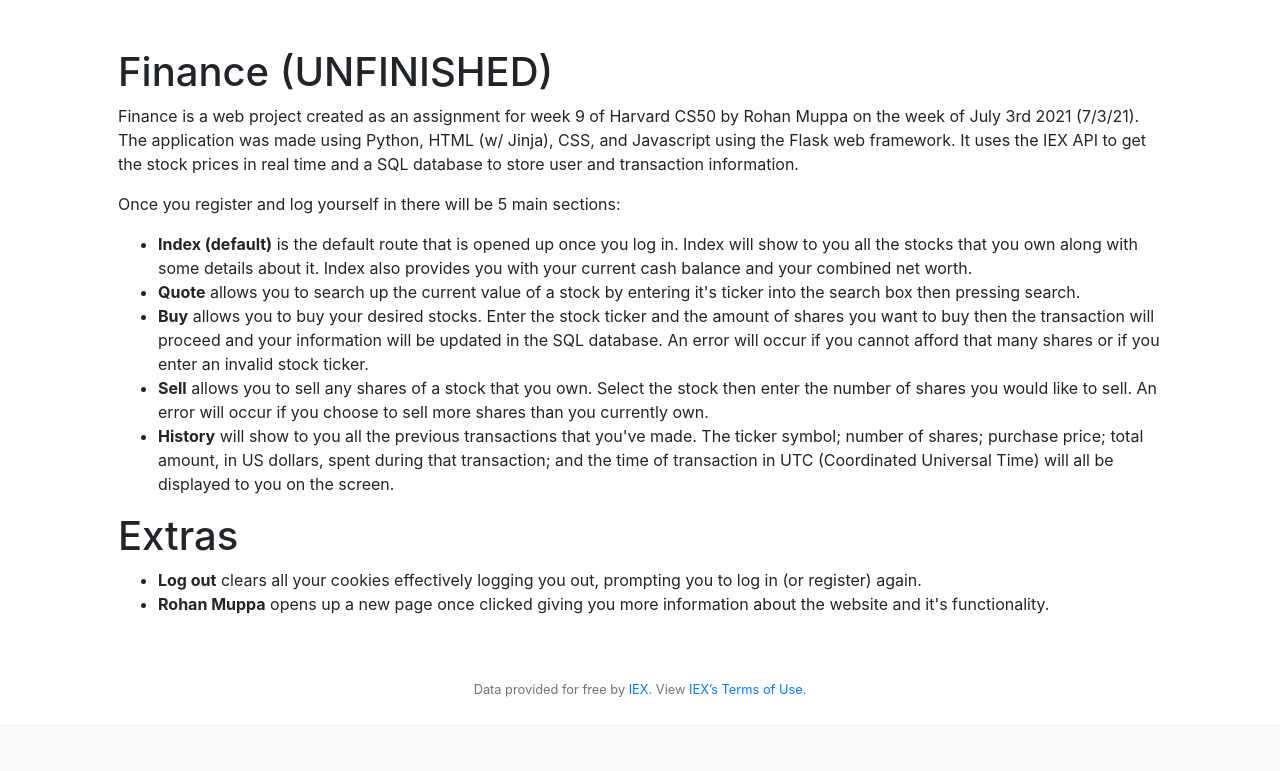
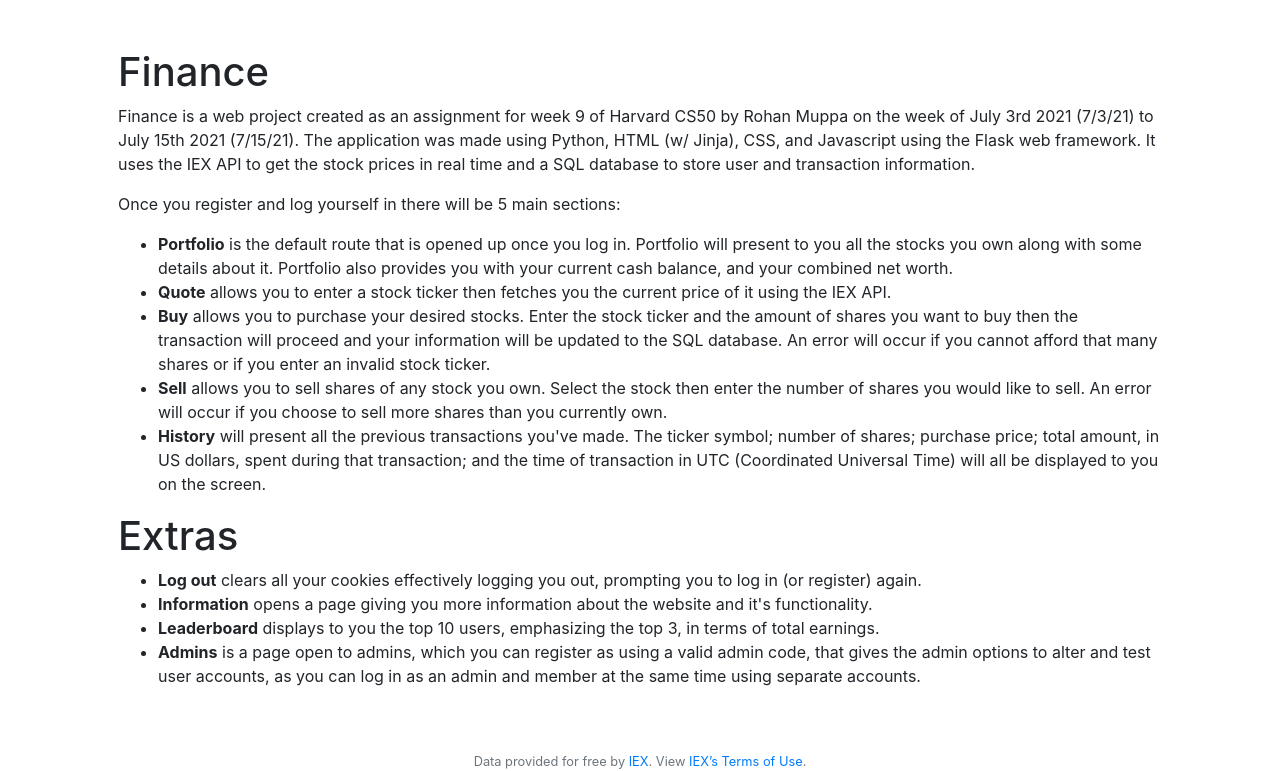
Before and after one commit to RohanMuppa/Finance, a Flask app: page /information in a window 1280 px wide. Shown: the part 76-847 px from the top of the page. Before the commit the page ends 773 px from the top, so only its background shows below. Run offline with Flask 2, Linux system fonts and the light colour scheme; a user stored in the database is signed in; some libraries are stand-ins or nearby versions.

Commit message:
Updated informational files

```diff
--- a/templates/info.html
+++ b/templates/info.html
@@ -6,9 +6,9 @@
 
 {% block main %}
 <div class="text-left">
-    <h1>Finance (UNFINISHED)</h1>
+    <h1>Finance</h1>
     <p>
-        Finance is a web project created as an assignment for week 9 of Harvard CS50 by Rohan Muppa on the week of July 3rd 2021 (7/3/21).
+        Finance is a web project created as an assignment for week 9 of Harvard CS50 by Rohan Muppa on the week of July 3rd 2021 (7/3/21) to July 15th 2021 (7/15/21).
         The application was made using Python, HTML (w/ Jinja), CSS, and Javascript using the Flask web framework.
         It uses the IEX API to get the stock prices in real time and a SQL database to store user and transaction information.
     </p>
@@ -17,26 +17,25 @@
 
     <ul>
       <li>
-          <b>Index (default)</b> is the default route that is opened up once you log in.
-          Index will show to you all the stocks that you own along with some details about it.
-          Index also provides you with your current cash balance and your combined net worth.
+          <b>Portfolio</b> is the default route that is opened up once you log in.
+          Portfolio will present to you all the stocks you own along with some details about it.
+          Portfolio also provides you with your current cash balance, and your combined net worth.
       </li>
       <li>
-          <b>Quote</b> allows you to search up the current value of a stock by entering it's ticker into the search box then pressing search.
+          <b>Quote</b> allows you to enter a stock ticker then fetches you the current price of it using the IEX API.
       </li>
       <li>
-          <b>Buy</b> allows you to buy your desired stocks.
-          Enter the stock ticker and the amount of shares you want to buy then the transaction
-          will proceed and your information will be updated in the SQL database.
+          <b>Buy</b> allows you to purchase your desired stocks.
+          Enter the stock ticker and the amount of shares you want to buy then the transaction will proceed and your information will be updated to the SQL database.
           An error will occur if you cannot afford that many shares or if you enter an invalid stock ticker.
       </li>
       <li>
-          <b>Sell</b> allows you to sell any shares of a stock that you own.
+          <b>Sell</b> allows you to sell shares of any stock you own.
           Select the stock then enter the number of shares you would like to sell.
           An error will occur if you choose to sell more shares than you currently own.
       </li>
       <li>
-          <b>History</b> will show to you all the previous transactions that you've made.
+          <b>History</b> will present all the previous transactions you've made.
           The ticker symbol; number of shares; purchase price; total amount, in US dollars, spent during that
           transaction; and the time of transaction in UTC (Coordinated Universal Time) will all be displayed to you on the screen.
       </li>
@@ -47,7 +46,14 @@
               <b>Log out</b> clears all your cookies effectively logging you out, prompting you to log in (or register) again.
           </li>
           <li>
-              <b>Rohan Muppa</b> opens up a new page once clicked giving you more information about the website and it's functionality.
+              <b>Information</b> opens a page giving you more information about the website and it's functionality.
+          </li>
+          <li>
+              <b>Leaderboard</b> displays to you the top 10 users, emphasizing the top 3, in terms of total earnings.
+          </li>
+          <li>
+              <b>Admins</b> is a page open to admins, which you can register as using a valid admin code, that gives the admin options to alter and test user accounts,
+              as you can log in as an admin and member at the same time using separate accounts.
           </li>
         </ul>
 </div>
```
Also changed, not shown: README.md, finance.db.
